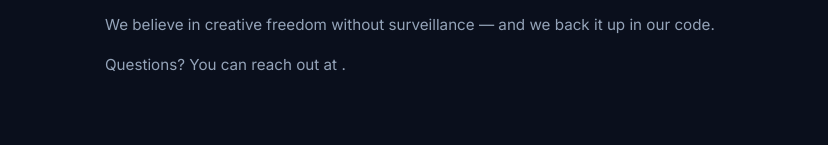
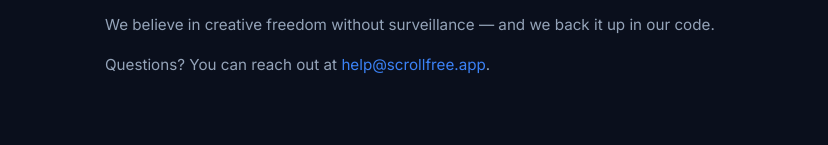
Before and after one commit to crpeter/scroll-free-support, a plain HTML site: page index.html in a window 1280 px wide. Shown: the part 1187-1332 px from the top of the page, without its empty margins (167-995 px from the left). Drawn offline with Linux system fonts and the light colour scheme.

Commit message:
Update index.html

```diff
--- a/index.html
+++ b/index.html
@@ -172,7 +172,7 @@
     <p>Scroll Free is designed to work entirely on your device. We don’t use third-party analytics, cloud syncing, or behavioral tracking of any kind.</p>
     <p>There are no logins, no account creation, and no identifiers. Your videos never leave your device unless you explicitly share them.</p>
     <p>We believe in creative freedom without surveillance — and we back it up in our code.</p>
-    <p>Questions? You can reach out at <a href="mailto:help@scrollfree.app"></a>.</p>
+    <p>Questions? You can reach out at <a href="mailto:help@scrollfree.app">help@scrollfree.app</a>.</p>
   </section>
 
   <footer>
```
